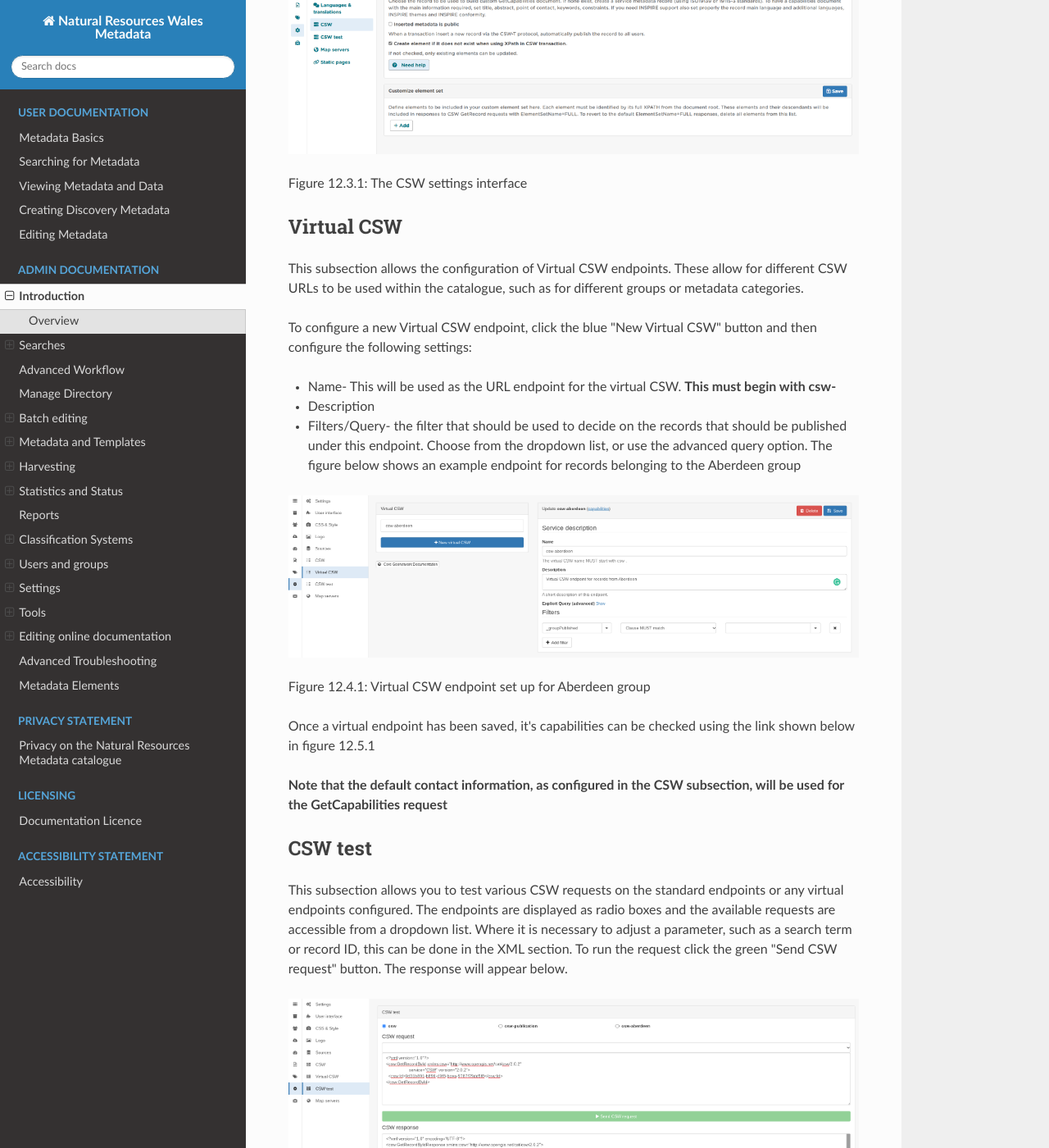
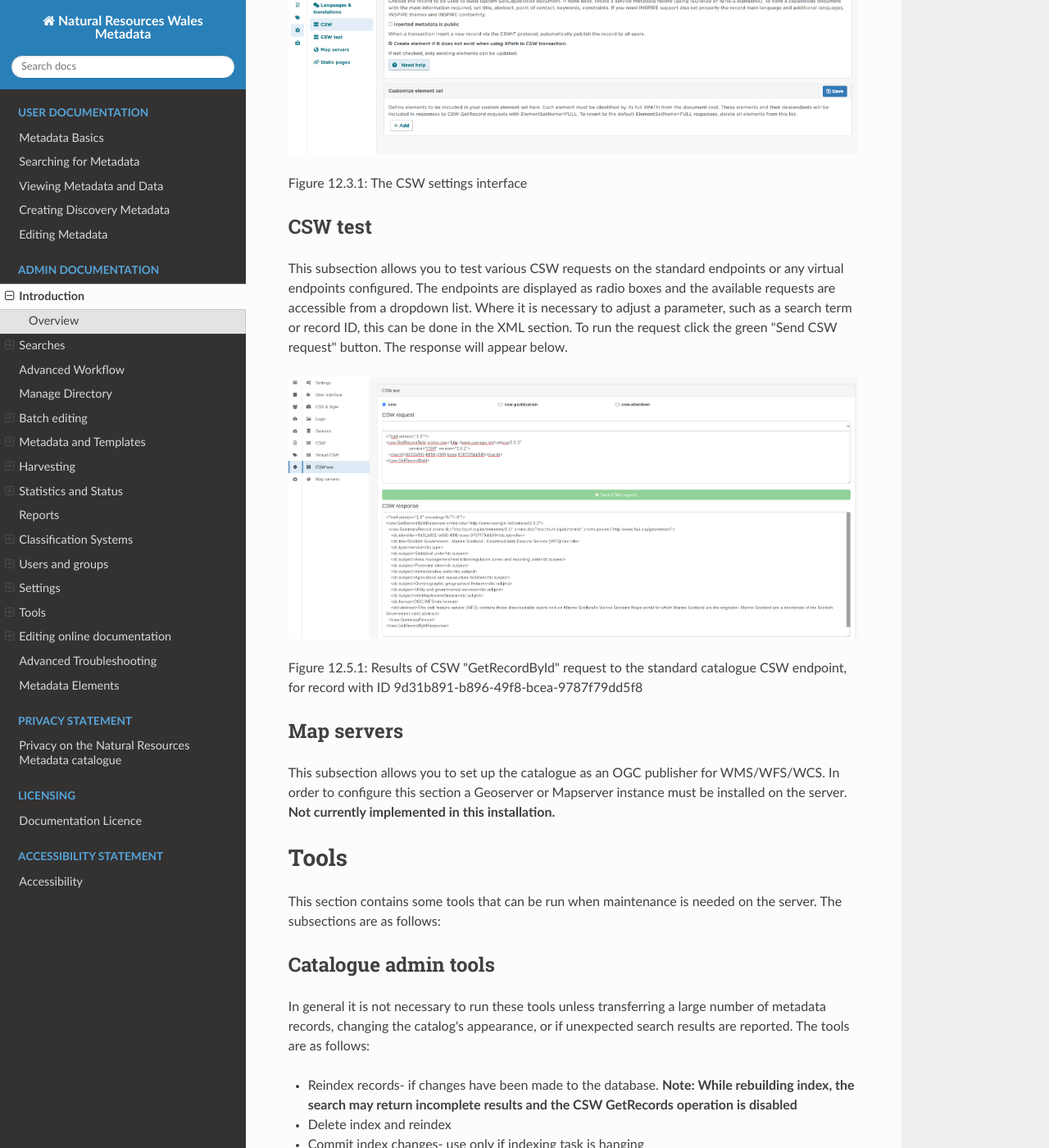
Before and after one commit to AstunTechnology/nrw-metadata-portal-docs, a Sphinx documentation site: the page built from docs/adminguidance.rst, in a window 1280 px wide and 1400 px high, scrolled down 33775 px. Shown: the whole window at 82% size. Built offline with Sphinx 7.4.7 and the Read the Docs theme 2.0.0, drawn with Linux system fonts in a browser that asks for light colours.

Commit message:
Update adminguidance.rst

```diff
--- a/docs/adminguidance.rst
+++ b/docs/adminguidance.rst
@@ -679,24 +679,6 @@ The CSW Service information setting allows the configuration of some of the GetC
 
 Figure 12.3.1: The CSW settings interface
 
-Virtual CSW
------------
-
-This subsection allows the configuration of Virtual CSW endpoints. These allow for different CSW URLs to be used within the catalogue, such as for different groups or metadata categories.
-
-To configure a new Virtual CSW endpoint, click the blue "New Virtual CSW" button and then configure the following settings:
-
-* Name- This will be used as the URL endpoint for the virtual CSW. **This must begin with csw-**
-* Description
-* Filters/Query- the filter that should be used to decide on the records that should be published under this endpoint. Choose from the dropdown list, or use the advanced query option. The figure below shows an example endpoint for records belonging to the Aberdeen group
-
-|image28|
-
-Figure 12.4.1: Virtual CSW endpoint set up for Aberdeen group
-
-Once a virtual endpoint has been saved, it's capabilities can be checked using the link shown below in figure 12.5.1
-
-**Note that the default contact information, as configured in the CSW subsection, will be used for the GetCapabilities request**
 
 CSW test
 --------
@@ -867,7 +849,6 @@ Note that the services don't return a result, just a blank page. Note also that
 .. |image25| image:: media/adminimage26.png
 .. |image26| image:: media/adminimage27.png
 .. |image27| image:: media/adminimage28.png
-.. |image28| image:: media/adminimage29.png
 .. |image29| image:: media/adminimage30.png
 .. |image30| image:: media/adminimage31.png
 .. |image31| image:: media/adminimage32.png
```
